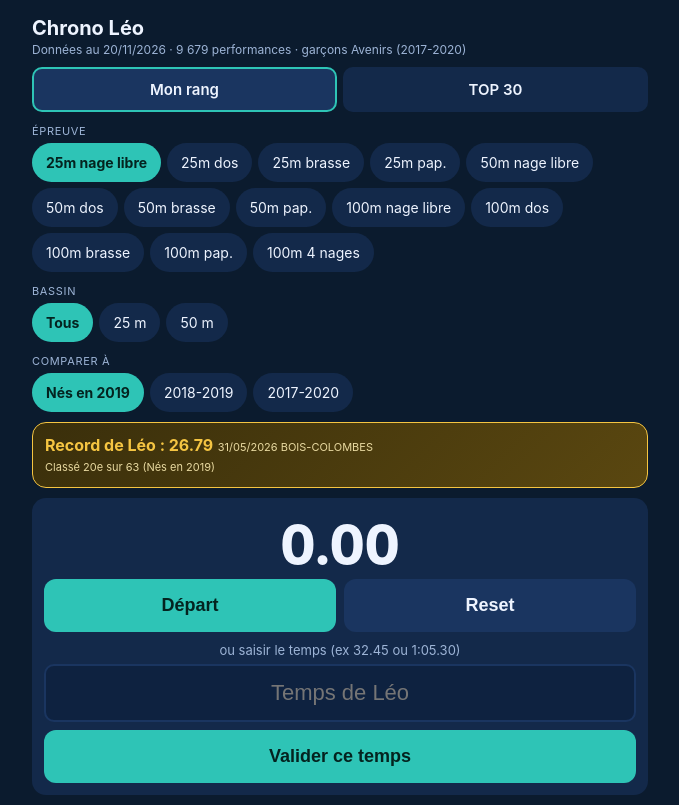
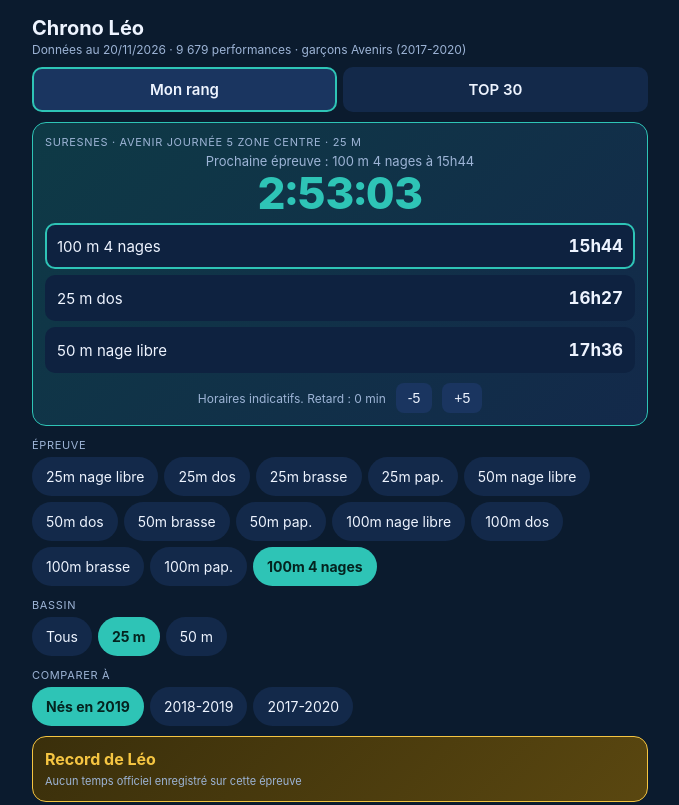
Before and after one commit to guilmodo-debug/chrono, a plain HTML site: page index.html in a window 1280 px wide. Shown: the top 805 px of the page, without its empty margins (300-979 px from the left). Drawn offline with Linux system fonts and the light colour scheme.

Commit message:
Chrono Léo v14: programme Suresnes du 21/11, compte à rebours, sélection auto de l'épreuve
Co-Authored-By: Claude Sonnet 5.5 <noreply@anthropic.com>
Claude-Session: https://claude.ai/code/session_0143vDQRFcWunmQC4qhe5w3c

```diff
--- a/index.html
+++ b/index.html
@@ -30,11 +30,18 @@ th{font-size:11px;color:var(--mu);text-transform:uppercase}td.r,th.r{text-align:
 tr.me td{background:#4a3b0a;color:var(--gold);font-weight:700}tr.new td{background:#0d4a44;color:#bff;font-weight:700}
 tr.near td{background:#16305a}
 .n{font-variant-numeric:tabular-nums}.hid{display:none}.sm{font-size:11px;color:var(--mu)}
+.prog{border:1px solid var(--ac);background:linear-gradient(135deg,#0e3a46,#13294a)}
+.cd{font-size:44px;font-weight:800;text-align:center;font-variant-numeric:tabular-nums;color:var(--ac);line-height:1.1}
+.pr{display:flex;justify-content:space-between;align-items:center;padding:11px 10px;margin-top:6px;background:#0e2240;border-radius:10px;font-size:15px;border:2px solid transparent}
+.pr.nx{border-color:var(--ac)}.pr.done{opacity:.45}.pr b{font-variant-numeric:tabular-nums;font-size:17px}
+.dl{display:flex;align-items:center;justify-content:center;gap:10px;margin-top:10px;font-size:12px;color:var(--mu)}
+.dl button{padding:7px 12px;border-radius:8px;border:0;background:var(--card2);color:var(--tx);font-size:14px}
 </style></head><body>
 <h1>Chrono Léo</h1>
 <div class="sub">Données au 20/11/2026 · 9 679 performances · garçons Avenirs (2017-2020)</div>
 <div class="tabs"><div class="tab on" id="t1" onclick="tab(1)">Mon rang</div><div class="tab" id="t2" onclick="tab(2)">TOP 30</div></div>
 
+<div class="card prog" id="prog"></div>
 <div class="lbl">Épreuve</div><div class="chips" id="ep"></div>
 <div class="lbl">Bassin</div><div class="chips" id="ba"></div>
 <div class="lbl">Comparer à</div><div class="chips" id="ct"></div>
@@ -125,5 +132,25 @@ function renderTop(){const p=pool(S.ep,S.ba,S.ct),L=leoRows(S.ep,S.ba);const lb=
  if(lb!==null&&!leoShown){const rk=p.filter(r=>r[3]<lb).length+1;h+=`<tr class="me"><td>${rk}</td><td>Léo (record)</td><td class="r n">${fmt(lb)}</td></tr>`}
  if(!top.length)h+='<tr><td colspan=3 class="sm">Pas de données pour ce filtre</td></tr>';
  h+=`</table><div class="sm" style="margin-top:6px">${p.length} nageurs dans ce filtre</div>`;$('top').innerHTML=h}
-draw();
+
+const PROG=[{ep:'100m 4 nages M',lab:'100 m 4 nages',t:'15:44'},{ep:'25m dos M',lab:'25 m dos',t:'16:27'},{ep:'50m NL M',lab:'50 m nage libre',t:'17:36'}];
+const DAY='2026-11-21';let DELAY=0,NXI=-2;
+const wh=p=>new Date(DAY+'T'+p.t+':00+01:00').getTime()+DELAY*60000;
+const hm=ms=>new Date(ms).toLocaleTimeString('fr-FR',{hour:'2-digit',minute:'2-digit',timeZone:'Europe/Paris'}).replace(':','h');
+function nextIdx(){const n=Date.now();return PROG.findIndex(p=>wh(p)>n)}
+function selProg(i){S.ep=PROG[i].ep;S.ba='25m';S.val=null;$('res').classList.add('hid');draw();tab(1)}
+function setDelay(d){DELAY=Math.max(0,DELAY+d);NXI=-2;tickProg()}
+function renderProg(){const nx=nextIdx();NXI=nx;
+ let h='<div class="lbl" style="margin:0 0 4px">Suresnes · Avenir journée 5 zone Centre · 25 m</div><div class="mu" id="cdl"></div><div class="cd" id="cd"></div>';
+ PROG.forEach((p,i)=>{h+=`<div class="pr ${i===nx?'nx':''} ${nx===-1||(nx>=0&&i<nx)?'done':''}" onclick="selProg(${i})"><span>${p.lab}</span><span><b>${hm(wh(p))}</b></span></div>`});
+ h+=`<div class="dl"><span>Horaires indicatifs. Retard : ${DELAY} min</span><button onclick="setDelay(-5)">-5</button><button onclick="setDelay(5)">+5</button></div>`;
+ $('prog').innerHTML=h}
+function tickProg(){if(nextIdx()!==NXI||NXI===-2)renderProg();const nx=NXI;
+ if(nx===-1){$('cdl').textContent='Programme du jour';$('cd').textContent='Terminé';return}
+ const p=PROG[nx],d=Math.max(0,Math.floor((wh(p)-Date.now())/1000));
+ const dd=Math.floor(d/86400),hh=Math.floor(d%86400/3600),mm=Math.floor(d%3600/60),ss=d%60;
+ $('cdl').textContent='Prochaine épreuve : '+p.lab+' à '+hm(wh(p));
+ $('cd').textContent=(dd?dd+'j ':'')+(hh?hh+':':'')+String(mm).padStart(2,'0')+':'+String(ss).padStart(2,'0')}
+{const n=nextIdx();if(n>=0){S.ep=PROG[n].ep;S.ba='25m'}}
+draw();tickProg();setInterval(tickProg,1000);
 </script></body></html>
```
